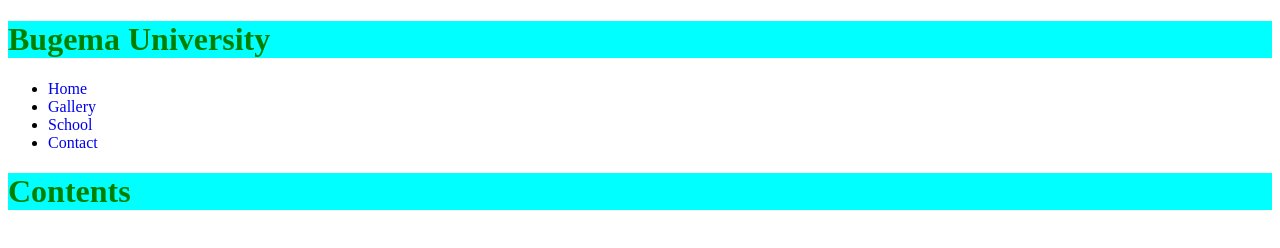
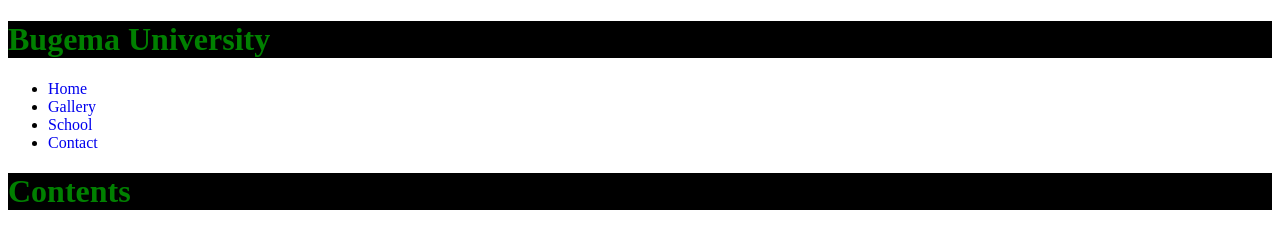
Before and after one commit to otim2/web-otim, a plain HTML site: page index.html in a window 1280 px wide. Drawn offline with Linux system fonts and the light colour scheme.

Commit message:
Update mainstyle.css

```diff
--- a/mainstyle.css
+++ b/mainstyle.css
@@ -9,5 +9,5 @@ a{
 
 h1 {
     color: green;
-    background: cyan;
+    background: black;
 }
```
